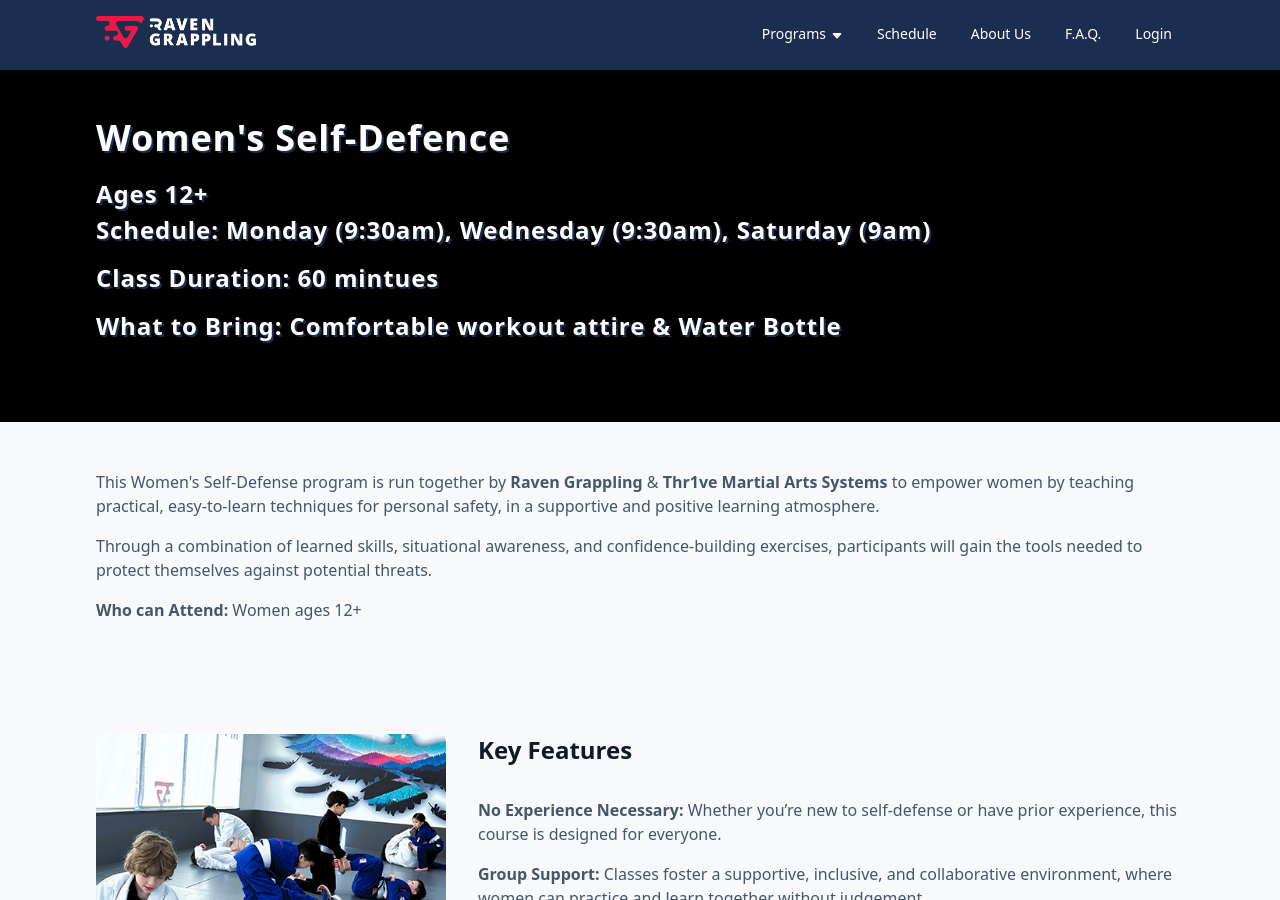
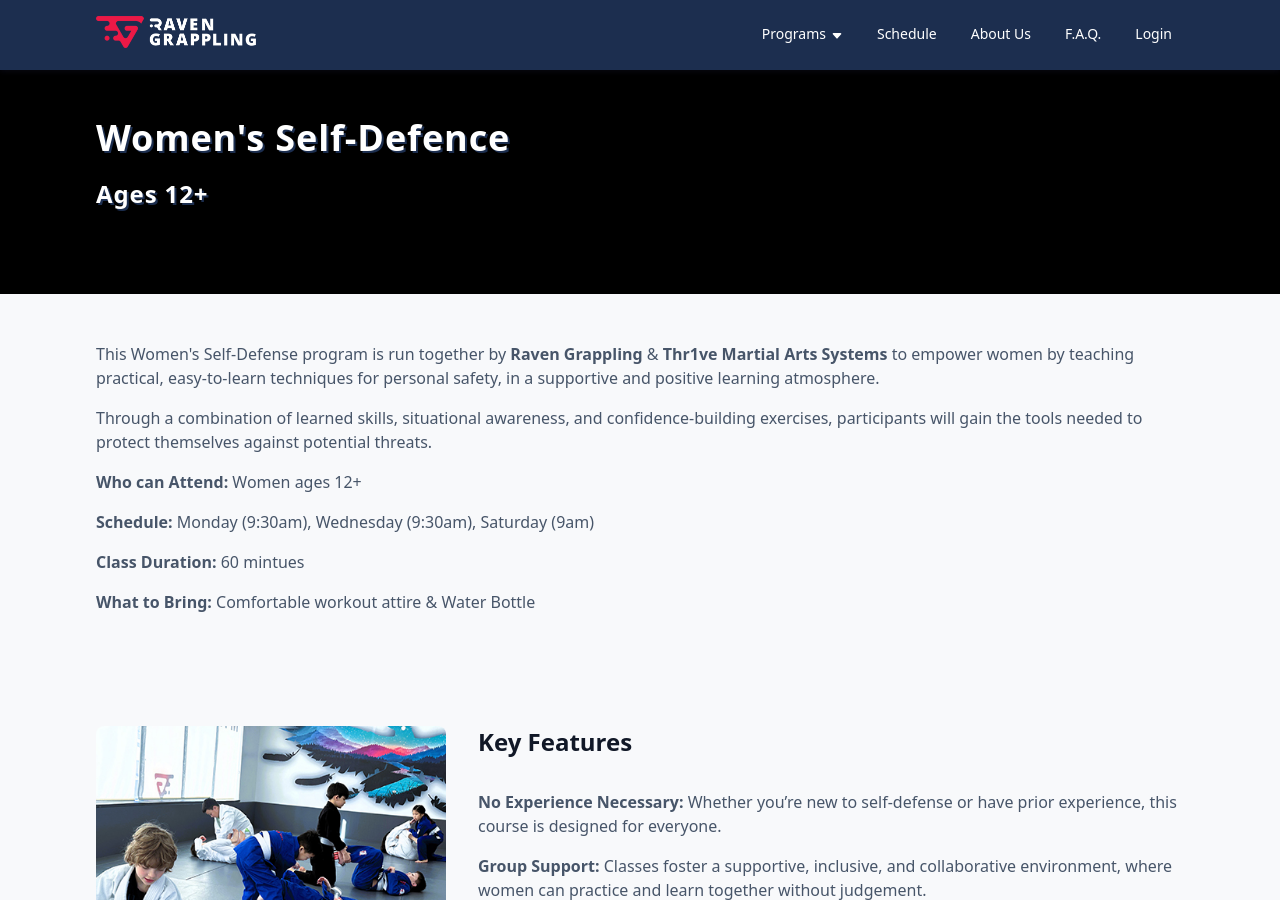
Before and after one commit to RavenGrappling/RavenGrappling.github.io, a Jekyll site: the page built from pages/women's-self-defence.html, in a window 1280 px wide and 900 px high. Built offline with Jekyll 4.4.1, drawn with Linux system fonts in a browser that asks for light colours.

Commit message:
Update women's-self-defence.html

```diff
--- a/pages/women's-self-defence.html
+++ b/pages/women's-self-defence.html
@@ -10,15 +10,6 @@
       <h1>
         Women's Self-Defence
         <small>Ages 12+</small>
-      <p>
-        <strong>Schedule:</strong> Monday (9:30am), Wednesday (9:30am), Saturday (9am)
-      </p>
-      <P>
-        <strong>Class Duration:</strong> 60 mintues
-      </P>
-      <p>
-        <strong>What to Bring:</strong> Comfortable workout attire & Water Bottle
-      </p>
       </h1>
     </div>
 </div>
@@ -31,10 +22,19 @@
     <p>
       Through a combination of learned skills, situational awareness, and confidence-building exercises, participants will gain the tools needed to protect themselves against potential threats.
     </p>
-    <P>
+    <p>
       <strong> Who can Attend:</strong>
       Women ages 12+
-    </P>
+    </p>
+    <p>
+      <strong>Schedule:</strong> Monday (9:30am), Wednesday (9:30am), Saturday (9am)
+    </p>
+    <p>
+     <strong>Class Duration:</strong> 60 mintues
+    </p>
+    <p>
+      <strong>What to Bring:</strong> Comfortable workout attire & Water Bottle
+    </p>
 </div>
 
 <div class="section-bg">
```
